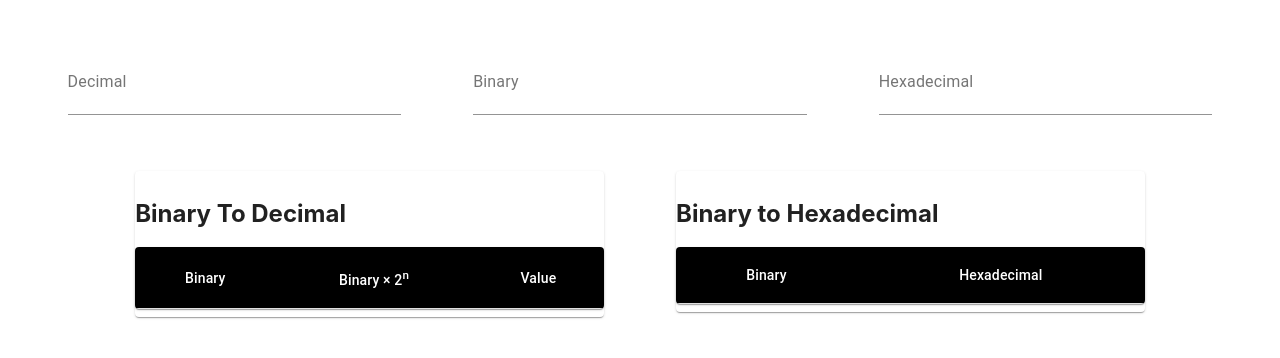
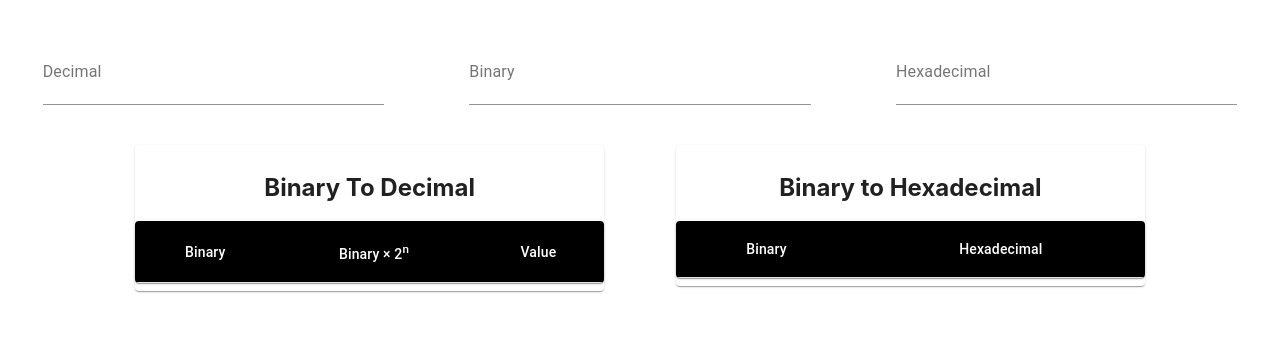
Before and after one commit to cadellsingh/converter, a React (Create React App) app: page / in a window 1280 px wide. Shown: the top 358 px of the page. Built offline with nearby package versions, Linux system fonts and the light colour scheme.

Commit message:
removed Grid, added custom styling

```diff
--- a/src/App.css
+++ b/src/App.css
@@ -2,11 +2,27 @@
     width: 40%;
 }
 
-.number-system-row {
-    padding-top: 50px;
-    padding-bottom: 20px;
+.center-text {
+    text-align: center;
 }
 
-.number-system {
-    width: 30%;
+.number-system-grid {
+    display: grid;
+    margin: 0 auto;
+    justify-items: center;
 }
+
+.grid-item {
+    width: 70%;
+}
+
+@media (min-width: 800px) {
+    .number-system-grid {
+        grid-template-columns: repeat(3, 1fr);
+        margin: 40px 0;
+    }
+
+    .grid-item {
+        width: 80%;
+    }
+}
--- a/src/NumberSystemRow.js
+++ b/src/NumberSystemRow.js
@@ -5,12 +5,12 @@ import {
   decimalValidation,
   hexadecimalValidation,
 } from "./utils/validation";
-import Grid from "@material-ui/core/Grid";
 
 const NumberSystemRow = ({ input, handleOnChange, handleOnClick }) => {
   return (
-    <Grid container justify="center" spacing={9} className="number-system-row">
-      <Grid item className="number-system">
+    // adjust spacing based on mobile
+    <div className="number-system-grid">
+      <div className="grid-item">
         <NumberSystem
           input={input.decimal}
           text="decimal"
@@ -18,9 +18,9 @@ const NumberSystemRow = ({ input, handleOnChange, handleOnClick }) => {
           handleOnClick={handleOnClick}
           valid={decimalValidation(input.decimal)}
         />
-      </Grid>
+      </div>
 
-      <Grid item className="number-system">
+      <div className="grid-item">
         <NumberSystem
           input={input.binary}
           text="binary"
@@ -28,9 +28,9 @@ const NumberSystemRow = ({ input, handleOnChange, handleOnClick }) => {
           handleOnClick={handleOnClick}
           valid={binaryValidation(input.binary)}
         />
-      </Grid>
+      </div>
 
-      <Grid item className="number-system">
+      <div className="grid-item">
         <NumberSystem
           input={input.hexadecimal}
           text="hexadecimal"
@@ -38,8 +38,8 @@ const NumberSystemRow = ({ input, handleOnChange, handleOnClick }) => {
           handleOnClick={handleOnClick}
           valid={hexadecimalValidation(input.hexadecimal)}
         />
-      </Grid>
-    </Grid>
+      </div>
+    </div>
   );
 };
 
```
